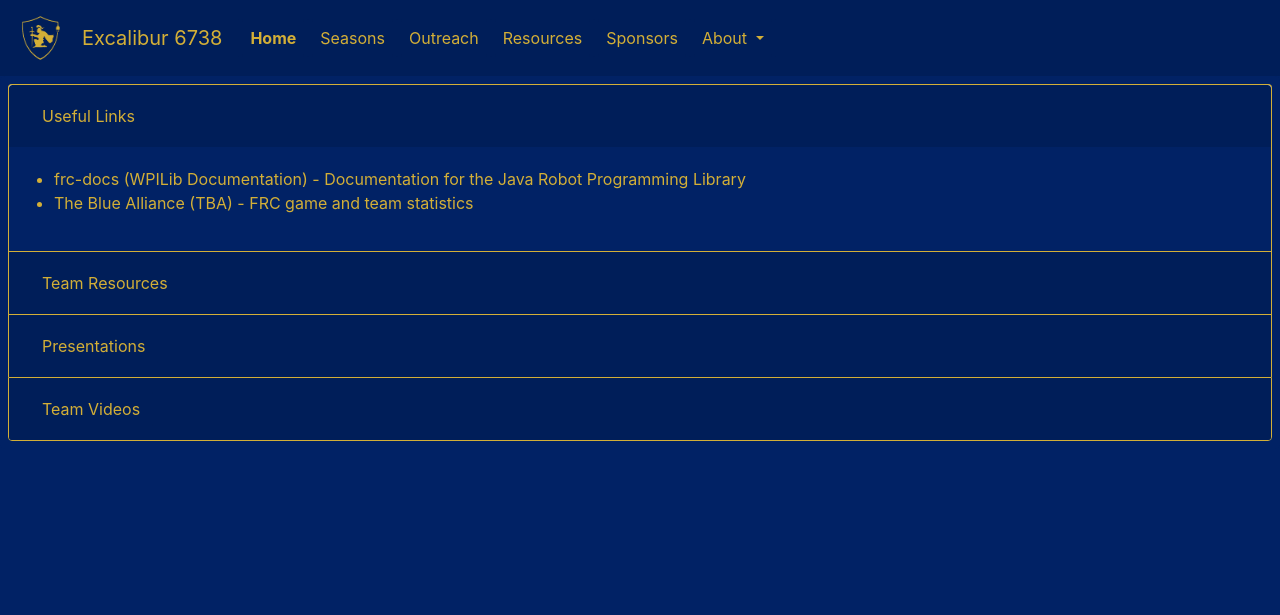
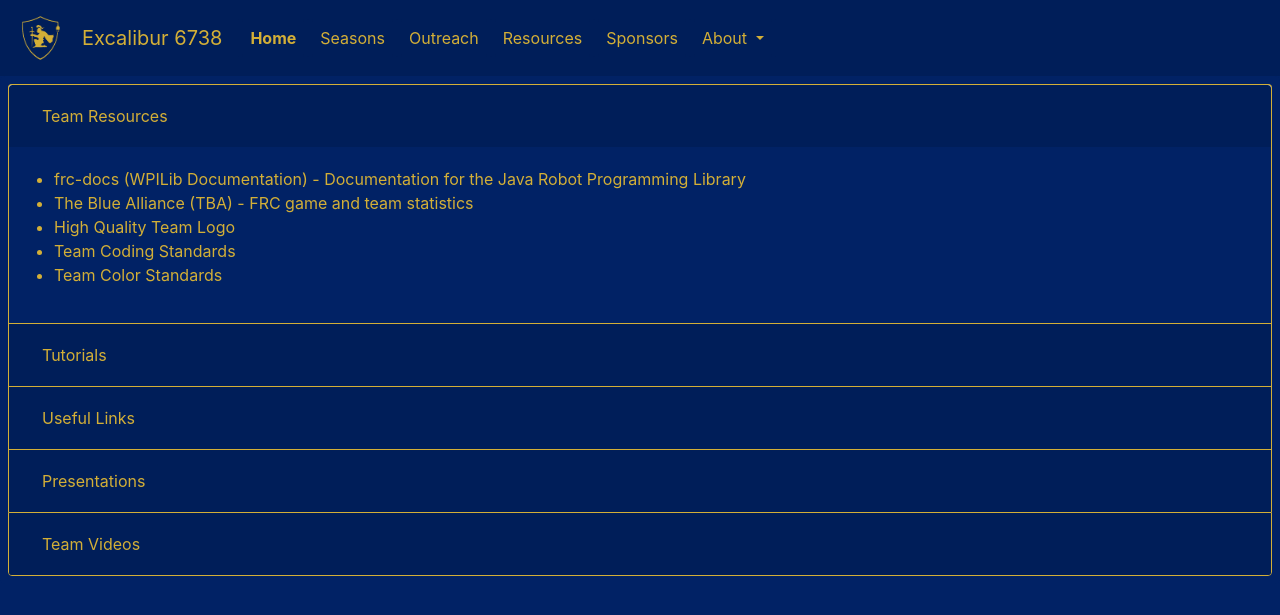
Before and after one commit to YehudaRothstein/excaliburfrc.github.io, a Jekyll site: the page built from Resources.html, in a window 1280 px wide. Shown: the top 615 px of the page. Built offline with Jekyll 4.4.1, drawn with Linux system fonts in a browser that asks for light colours; nearby versions of some CDN libraries.

Commit message:
ease access from main menu

```diff
--- a/Resources.html
+++ b/Resources.html
@@ -17,6 +17,7 @@ layout: default
         }
         return videos[index];
     }
+
     function changeVideo(index) {
 
         document.getElementById("videoframe").src = getVideoUrl(index);
@@ -26,16 +27,16 @@ layout: default
     <div style="background-color:#012265;" class="jumbotron col-md-12 col-sm-12 m-0 p-2">
         <div class="accordion" id="accordionExample">
             <div class="card">
-                <div class="card-header" id="headingOne">
+                <div class="card-header" id="headingTwo">
                     <h5 class="mb-0">
-                        <button class="btn btn-link" type="button" data-toggle="collapse" data-target="#collapseOne"
-                            aria-expanded="true" aria-controls="collapseOne">
-                            Useful Links
+                        <button class="btn btn-link" type="button" data-toggle="collapse"
+                                data-target="#collapseTwo" aria-expanded="false"
+                                aria-controls="collapseTwo">
+                            Team Resources
                         </button>
                     </h5>
                 </div>
-
-                <div id="collapseOne" class="collapse show" aria-labelledby="headingOne"
+                <div id="collapseTwo" class="collapse show" aria-labelledby="headingTwo"
                      data-parent="#accordionExample">
                     <div class="card-body">
                         <div class="row">
@@ -44,29 +45,47 @@ layout: default
                                         Documentation for the Java Robot Programming Library</a><br /></li>
                                 <li><a href="https://www.thebluealliance.com/">The Blue Alliance (TBA) - FRC game and team
                                         statistics</a></li>
+                                <li><a href="Logo.png">High Quality Team Logo</a></li>
+                                <li><a href="code-standards.html">Team Coding Standards</a></li>
+                                <li><a href="color-standards.html">Team Color Standards</a></li>
                             </ul>
                         </div>
                     </div>
                 </div>
             </div>
+            <div class="card">
+                <div class="card-header" id="tutorial-heading">
+                    <h5 class="mb-0">
+                        <a class="btn btn-link" href="/tutorials/">
+                            Tutorials
+                        </a>
+                    </h5>
+                </div>
+            </div>
 
             <div class="card">
-                <div class="card-header" id="headingTwo">
+                <div class="card-header" id="headingOne">
                     <h5 class="mb-0">
                         <button class="btn btn-link collapsed" type="button" data-toggle="collapse"
-                            data-target="#collapseTwo" aria-expanded="false" aria-controls="collapseTwo">
-                            Team Resources
+                                data-target="#collapseOne"
+                                aria-expanded="true" aria-controls="collapseOne">
+                            Useful Links
                         </button>
                     </h5>
                 </div>
-                <div id="collapseTwo" class="collapse" aria-labelledby="headingTwo" data-parent="#accordionExample">
+
+                <div id="collapseOne" class="collapse" aria-labelledby="headingOne"
+                     data-parent="#accordionExample">
                     <div class="card-body">
                         <div class="row">
                             <ul>
-                                <li><a href="Logo.png">High Quality Team Logo</a></li>
-                                <li><a href="code-standards.html">Team Coding Standards</a></li>
-                                <li><a href="color-standards.html">Team Color Standards</a></li>
-                                <li><a href="/tutorials/">Tutorials</a></li>
+                                <li><a href="https://docs.wpilib.org/en/stable/">frc-docs (WPILib
+                                    Documentation) -
+                                    Documentation for the Java Robot Programming Library</a><br/>
+                                </li>
+                                <li><a href="https://www.thebluealliance.com/">The Blue Alliace -
+                                    FRC game and team
+                                    statistics</a></li>
                             </ul>
                         </div>
                     </div>
@@ -77,12 +96,14 @@ layout: default
                 <div class="card-header" id="headingThree">
                     <h5 class="mb-0">
                         <button class="btn btn-link collapsed" type="button" data-toggle="collapse"
-                            data-target="#collapseThree" aria-expanded="false" aria-controls="collapseThree">
+                                data-target="#collapseThree" aria-expanded="false"
+                                aria-controls="collapseThree">
                             Presentations
                         </button>
                     </h5>
                 </div>
-                <div id="collapseThree" class="collapse" aria-labelledby="headingThree" data-parent="#accordionExample">
+                <div id="collapseThree" class="collapse" aria-labelledby="headingThree"
+                     data-parent="#accordionExample">
                     <div class="card-body">
                         <div class="row">
                             <ul>
@@ -94,23 +115,29 @@ layout: default
             </div>
 
             <div class="card">
-                <div class="card-header" id="headingTwo">
+                <div class="card-header" id="headingFour">
                     <h5 class="mb-0">
                         <button class="btn btn-link collapsed" type="button" data-toggle="collapse"
-                            data-target="#collapseFour" aria-expanded="false" aria-controls="collapseFour">
+                                data-target="#collapseFour" aria-expanded="false"
+                                aria-controls="collapseFour">
                             Team Videos
                         </button>
                     </h5>
                 </div>
-                <div id="collapseFour" class="collapse" aria-labelledby="headingTwo" data-parent="#accordionExample">
+                <div id="collapseFour" class="collapse" aria-labelledby="headingTwo"
+                     data-parent="#accordionExample">
                     <div class="card-body pb-sm-2 pb-md-4">
                         <div class="row pr-md-4 pr-sm-0">
                             <div class="col-md-4 col-sm-12">
                                 <ul>
-                                    <li><a href="javascript:changeVideo(3)">2020 Ri3D Reveal</a></li>
-                                    <li><a href="javascript:changeVideo(0)">2019 Robot Reveal</a></li>
-                                    <li><a href="javascript:changeVideo(2)">2019 Season Recap</a></li>
-                                    <li><a href="javascript:changeVideo(1)">2018 Robot Teaser</a></li>
+                                    <li><a href="javascript:changeVideo(3)">2020 Ri3D Reveal</a>
+                                    </li>
+                                    <li><a href="javascript:changeVideo(0)">2019 Robot Reveal</a>
+                                    </li>
+                                    <li><a href="javascript:changeVideo(2)">2019 Season Recap</a>
+                                    </li>
+                                    <li><a href="javascript:changeVideo(1)">2018 Robot Teaser</a>
+                                    </li>
                                 </ul>
                             </div>
                             <div class="col-md-8 col-sm-12 embed-responsive embed-responsive-16by9 rounded">
```
Lines whose indentation alone changed are shown as unchanged.
